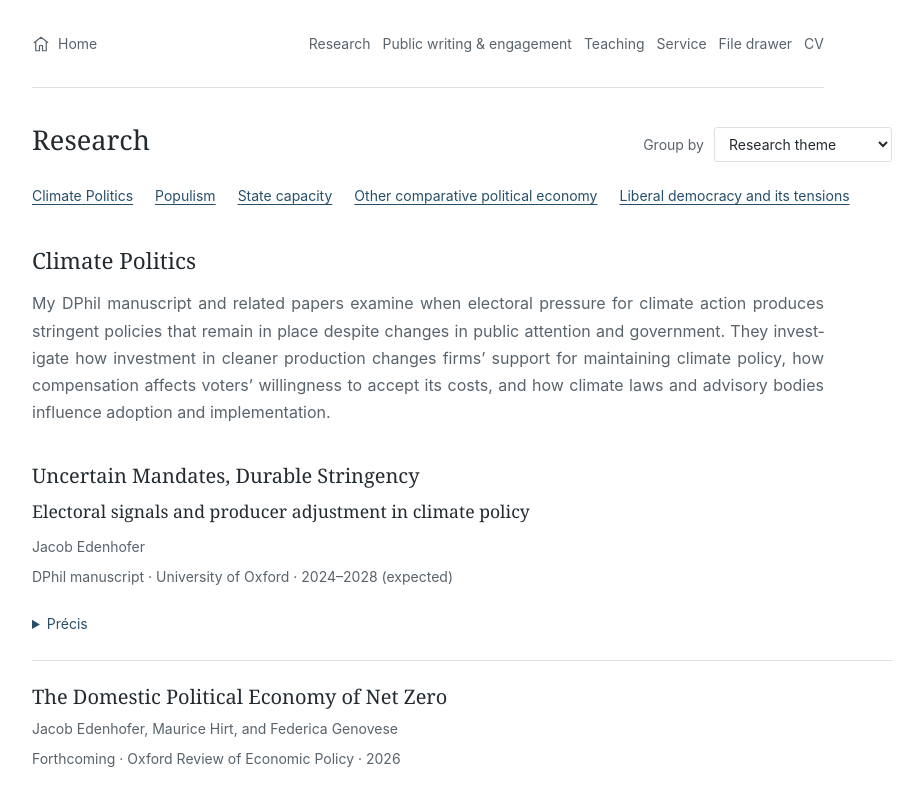
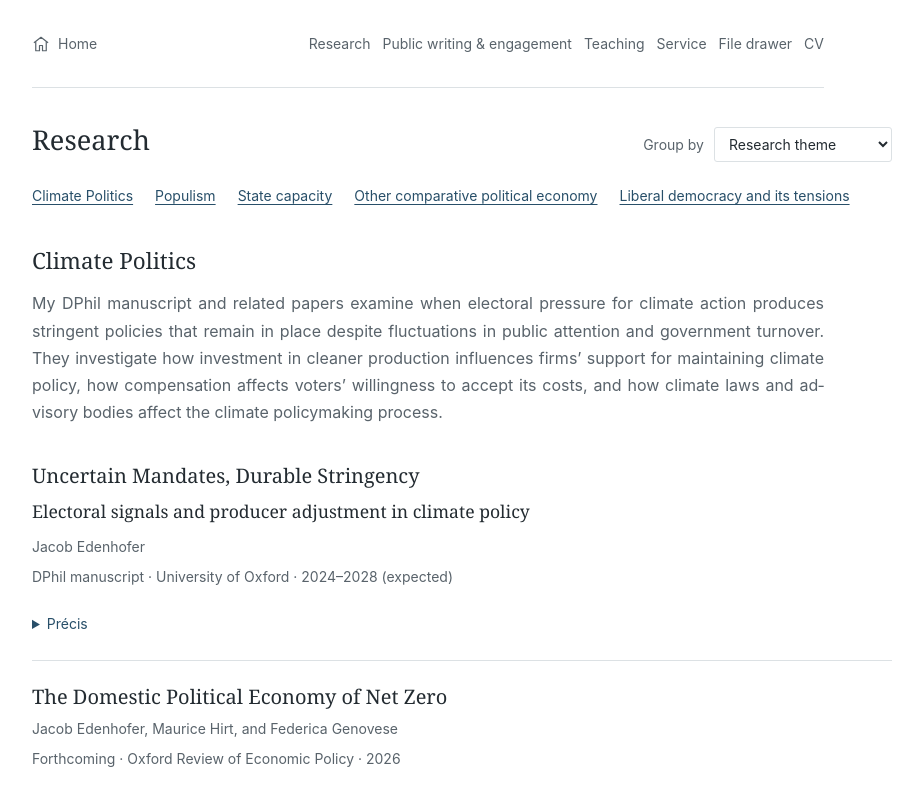
Before and after one commit to jacob-edenhofer/Website, a Next.js app: page /Website/research in a window 1280 px wide. Shown: the top 798 px of the page, without its empty margins (178-1101 px from the left). Built offline with nearby package versions, Linux system fonts and the light colour scheme.

Commit message:
Clarify government turnover and climate institutions in research summary

```diff
--- a/app/components/PublicationViews.tsx
+++ b/app/components/PublicationViews.tsx
@@ -36,7 +36,7 @@ const themes = [
   {
     id: "theme-climate",
     title: "Climate Politics",
-    description: "My DPhil manuscript and related papers examine when electoral pressure for climate action produces stringent policies that remain in place despite changes in public attention and government. They investigate how investment in cleaner production changes firms’ support for maintaining climate policy, how compensation affects voters’ willingness to accept its costs, and how climate laws and advisory bodies influence adoption and implementation.",
+    description: "My DPhil manuscript and related papers examine when electoral pressure for climate action produces stringent policies that remain in place despite fluctuations in public attention and government turnover. They investigate how investment in cleaner production influences firms’ support for maintaining climate policy, how compensation affects voters’ willingness to accept its costs, and how climate laws and advisory bodies affect the climate policymaking process.",
     papers: researchByProgramme.climate,
   },
   {
```
